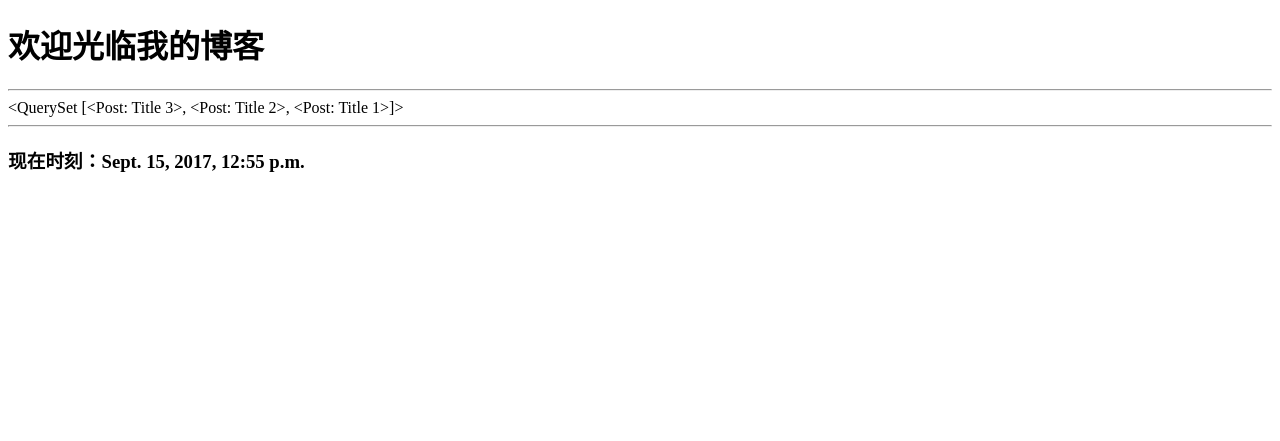
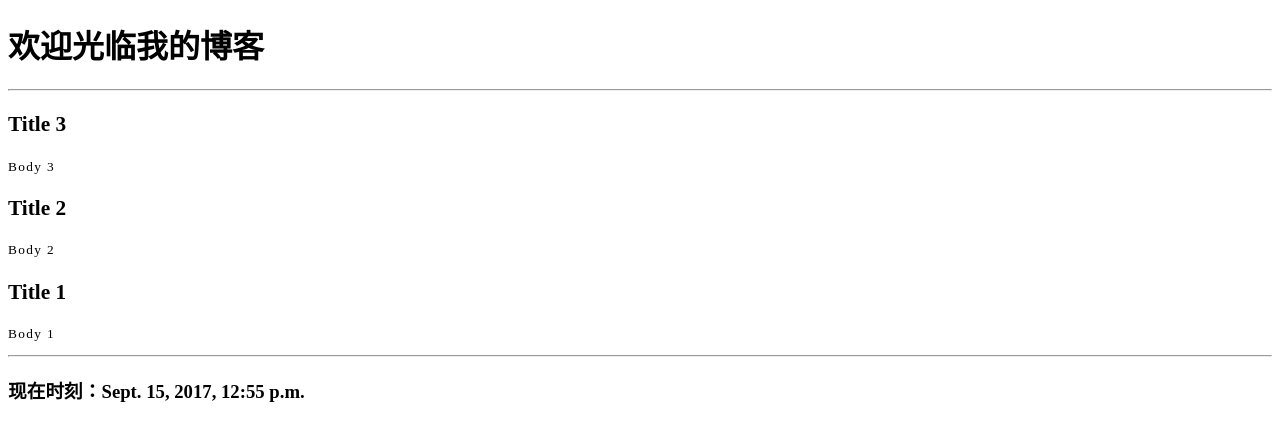
Before and after one commit to hyh19/demo-django, a Django app: page / in a window 1280 px wide. Shown: the top 441 px of the page. Run offline with Django 3.2, Linux system fonts and the light colour scheme; data comes from the database, SQL or seed files in the repository; both versions use the stored data as it was after the commit.

Commit message:
+ 模板用for循环

```diff
--- a/mblog/templates/index.html
+++ b/mblog/templates/index.html
@@ -9,7 +9,14 @@
 <body>
     <h1>欢迎光临我的博客</h1>
     <hr>
-    {{posts}}
+    {% for post in posts %}
+        <p style="font-family: 微软雅黑; font-size: 16pt; font-weight: bold;">
+            {{post.title}}
+        </p>
+        <p style="font-family: 微软雅黑; font-size: 10pt; letter-spacing: 1pt">
+            {{post.body}}
+        </p>
+    {% endfor %}
     <hr>
     <h3>现在时刻：{{now}}</h3>
 </body>
```
Also changed, not shown: mblog/db.sqlite3.
